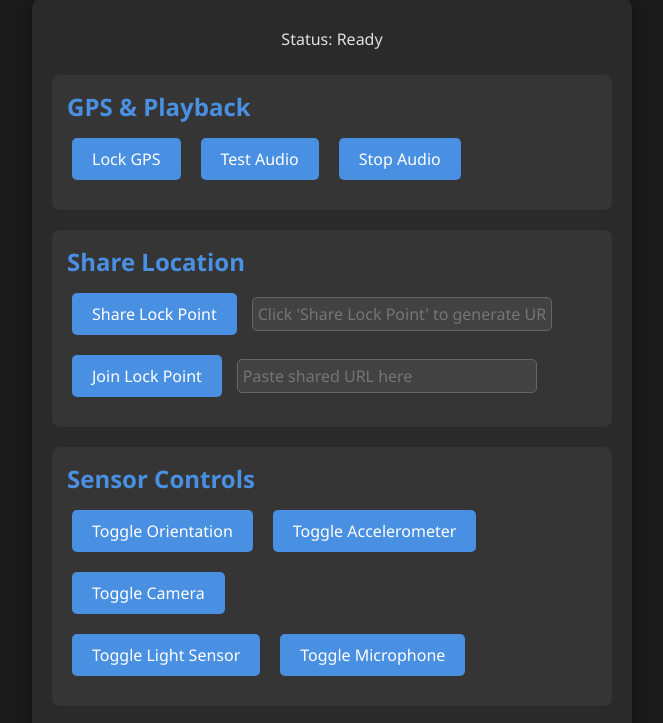
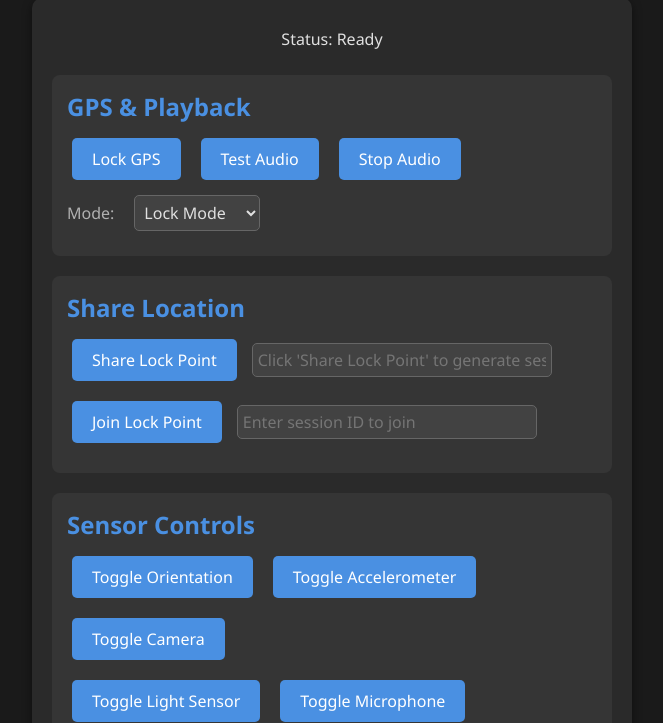
Before and after one commit to tokenno/GPSDruMachine, a plain HTML site: page index.html in a window 1280 px wide. Shown: the part 97-820 px from the top of the page, without its empty margins (308-971 px from the left). Drawn offline with Linux system fonts and the light colour scheme.

Commit message:
Update index.html

```diff
--- a/index.html
+++ b/index.html
@@ -179,6 +179,13 @@
         <button id="testBtn">Test Audio</button>
         <button id="stopBtn">Stop Audio</button>
       </div>
+      <div class="control-group">
+        <label for="modeSelect">Mode:</label>
+        <select id="modeSelect">
+          <option value="lock">Lock Mode</option>
+          <option value="speed">Speed Mode</option>
+        </select>
+      </div>
     </div>
 
     <!-- Share and Join Lock Point -->
@@ -186,11 +193,11 @@
       <h2>Share Location</h2>
       <div class="control-group">
         <button id="shareLockBtn">Share Lock Point</button>
-        <input type="text" id="shareUrl" readonly placeholder="Click 'Share Lock Point' to generate URL">
+        <input type="text" id="sessionId" readonly placeholder="Click 'Share Lock Point' to generate session ID">
       </div>
       <div class="control-group">
         <button id="joinLockBtn">Join Lock Point</button>
-        <input type="text" id="joinUrl" placeholder="Paste shared URL here">
+        <input type="text" id="joinSessionId" placeholder="Enter session ID to join">
       </div>
     </div>
 
```
